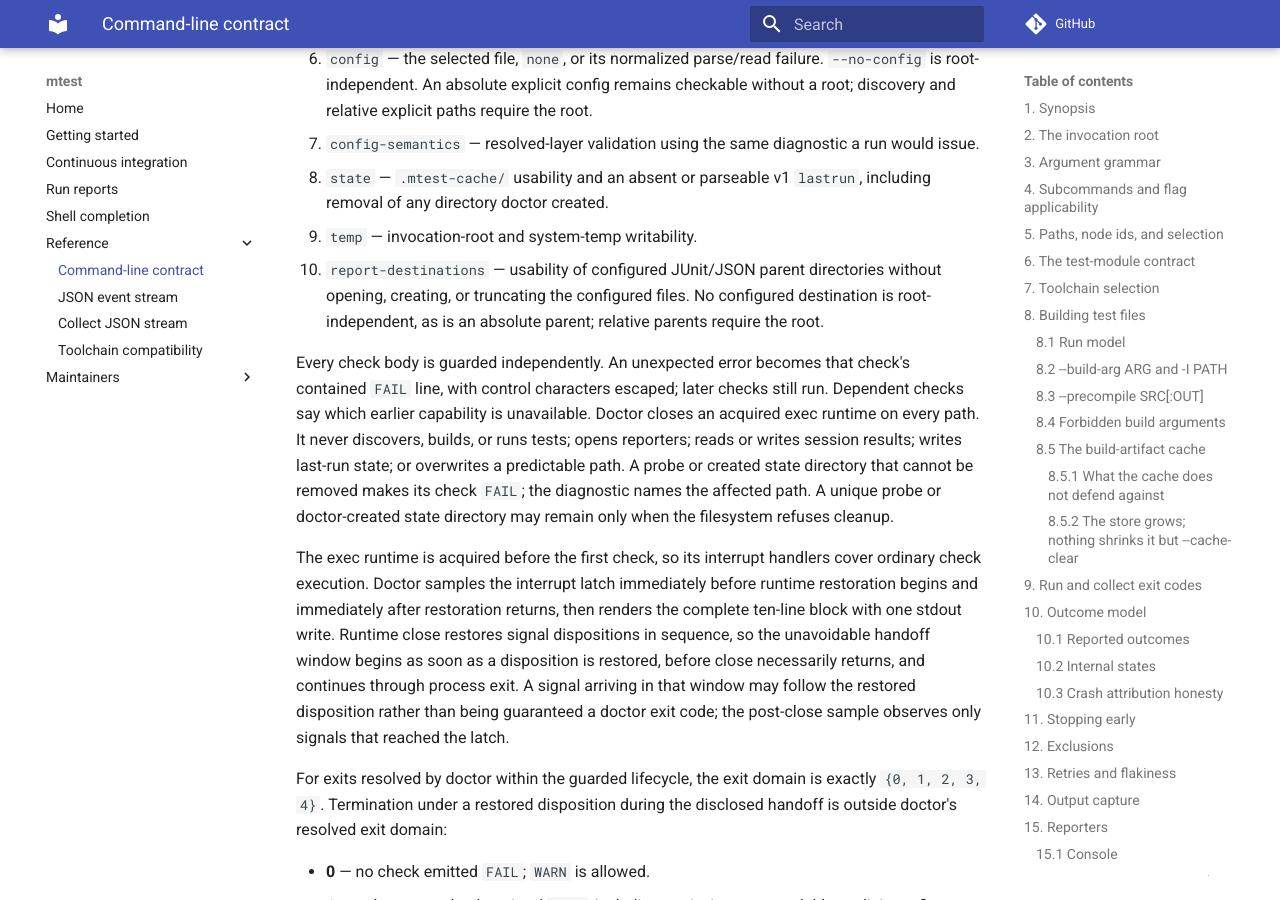
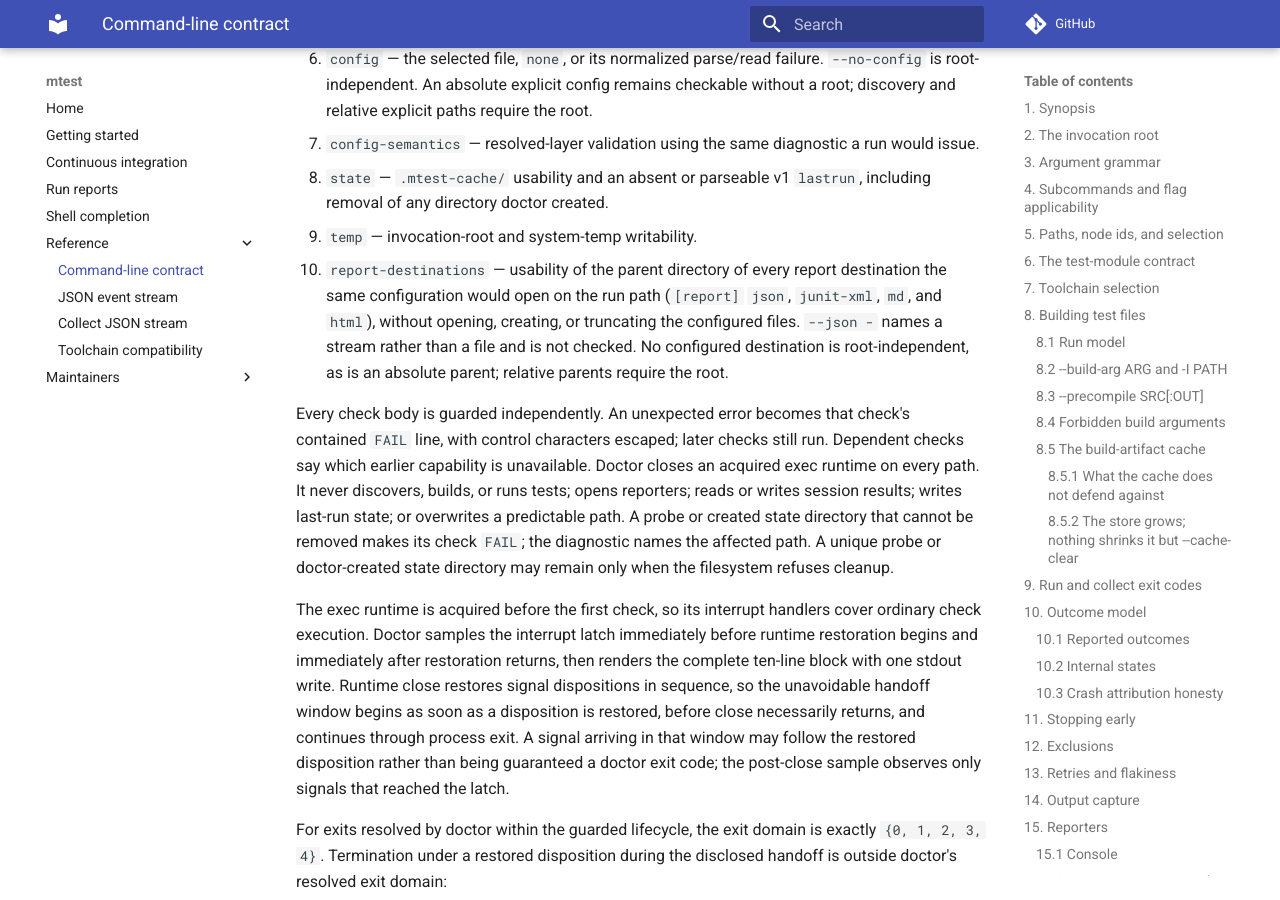
Before and after one commit to mikeleppane/mtest, an MkDocs documentation site: the page built from docs/cli-contract.md, in a window 1280 px wide and 900 px high, scrolled down 54846 px. Built offline with MkDocs 1.6.1 and Material for MkDocs 9.7.7, drawn with Linux system fonts in a browser that asks for light colours; comment, search, counter and statistics services are not loaded.

Commit message:
refactor(cli): one destinations module for main, doctor and config
Which report destinations an invocation will write, whether two of them
name one file, and how each refusal is phrased was stated twice: once in
main, once in the doctor check. The doctor copy had drifted. It probed
only the json and junit parents, so a project file whose `[report] md`
or `html` names a directory that is not there passed doctor as healthy
and then failed the run as a usage error. Its resolution seed had
drifted too, dropping collect_json, shuffle, shuffle_seed, no_cache and
cache_clear, so doctor diagnosed a configuration the run never sees.

cli/destinations.mojo now answers all three questions once and returns
typed results. main and doctor both consume it; doctor's seed is the
shared cli_only_resolution_defaults projection, which covers the five
dropped fields structurally. The command-line half of a destination
label is read off the flag table rather than rebuilt from the mtest.toml
key, so a diagnostic cannot name a flag the parser does not accept, and
the table is read only on the branch that needs a spelling. The doctor
detail names each destination by its `[report]` key, since one wording
has to cover all four, and routes the parent through safe_path_label
like its run-path sibling.

CliOverlay.fold and resolve_config's CLI arm restated the same 25-key
assignment block. Both now call CliOverlay.apply, which states each key
once; fold discards the provenance and the state answer it has no field
for.

destination_identity's docstring claimed its caller had already proved
the parent exists. It no longer holds: the key is computed for every
configured destination, and the doctor check asks precisely about the
missing ones. The lexical fallback already made that safe, so the
docstring now states the contract the code actually keeps.

tests/unit/test_config_keys.mojo is the double-entry gate over that key
set: the flag table is one entry, a hand-written key table is the other,
and every key is driven through a real resolution, the fold, all three
command projections, and the per-file override table. Its limitation is
stated in its own docstring: 1.0.0b2 has no field reflection, so a field
added to one struct alone, reaching no flag and no layer, is caught only
by review.

```diff
--- a/docs/cli-contract.md
+++ b/docs/cli-contract.md
@@ -2538,10 +2538,12 @@ fixed order:
 8. `state` — `.mtest-cache/` usability and an absent or parseable v1 `lastrun`,
    including removal of any directory doctor created.
 9. `temp` — invocation-root and system-temp writability.
-10. `report-destinations` — usability of configured JUnit/JSON parent
-    directories without opening, creating, or truncating the configured files.
-    No configured destination is root-independent, as is an absolute parent;
-    relative parents require the root.
+10. `report-destinations` — usability of the parent directory of every report
+    destination the same configuration would open on the run path (`[report]`
+    `json`, `junit-xml`, `md`, and `html`), without opening, creating, or
+    truncating the configured files. `--json -` names a stream rather than a
+    file and is not checked. No configured destination is root-independent, as
+    is an absolute parent; relative parents require the root.
 
 Every check body is guarded independently. An unexpected error becomes that
 check's contained `FAIL` line, with control characters escaped; later checks
```
Also changed, not shown: 10 other files.
